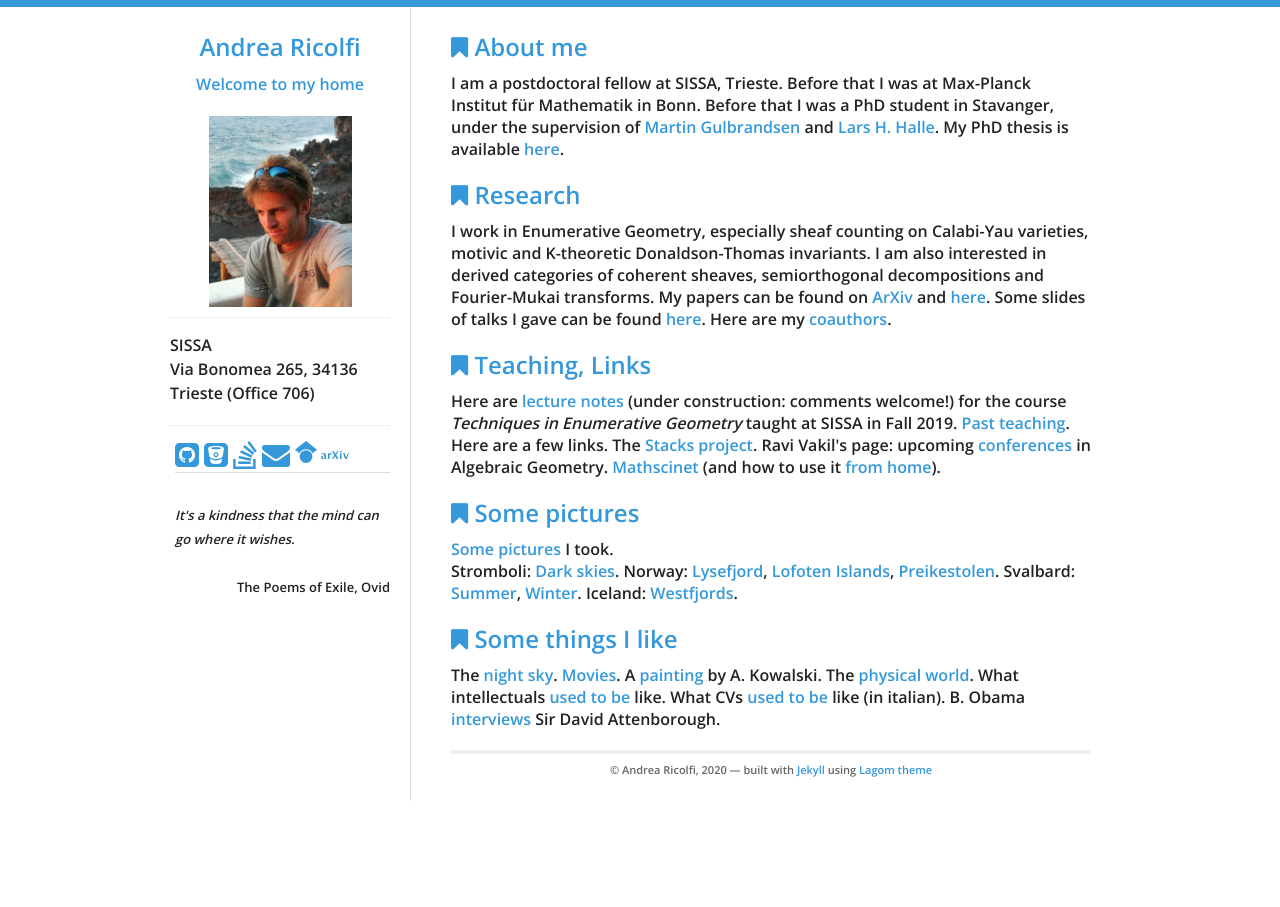
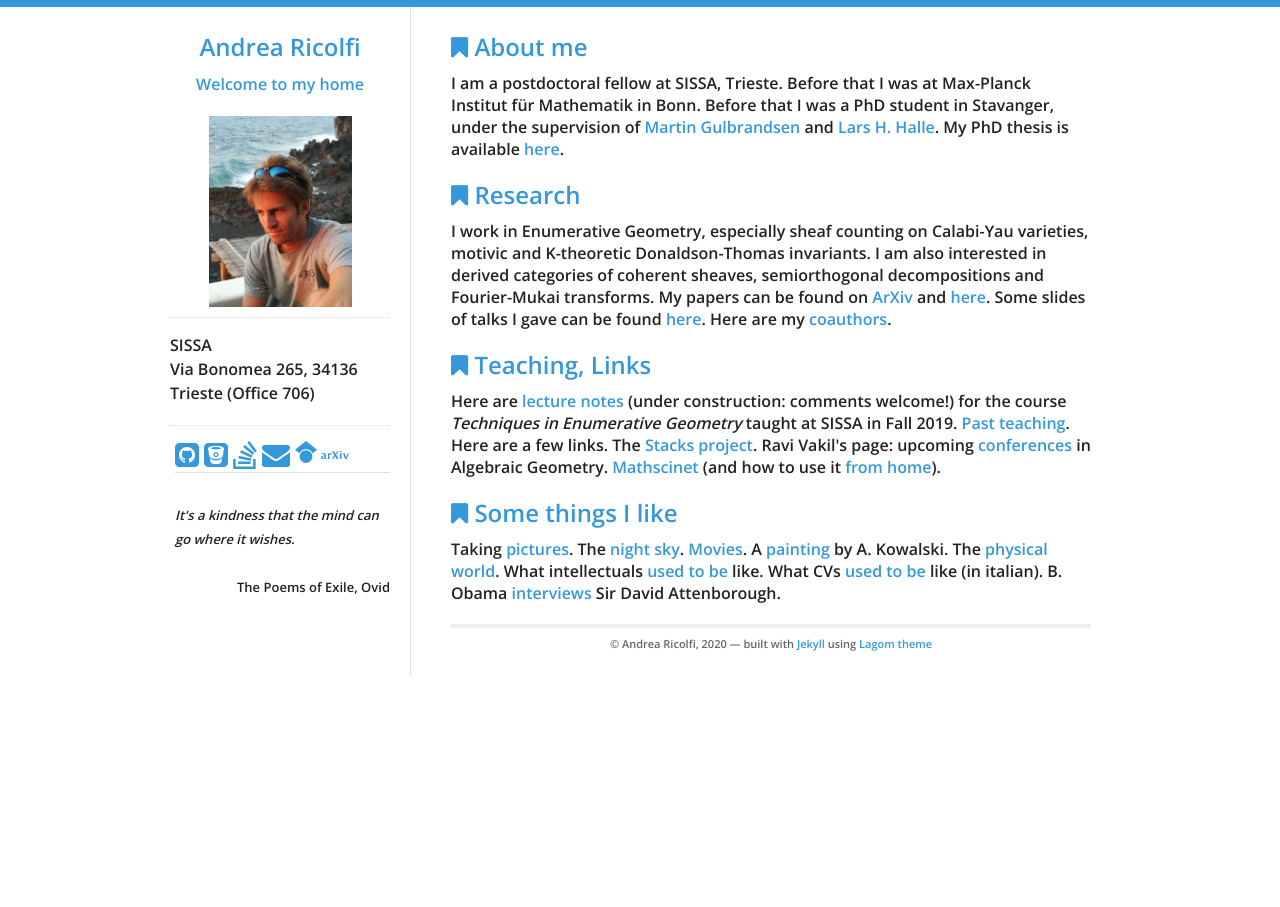
Before and after one commit to atricolfi/atricolfi.github.io, a Jekyll site: the page built from index.html, in a window 1280 px wide. Built offline with Jekyll 4.4.1, drawn with Linux system fonts in a browser that asks for light colours.

Commit message:
Update index.html

```diff
--- a/index.html
+++ b/index.html
@@ -30,23 +30,9 @@ in Algebraic Geometry. <a href="https://mathscinet.ams.org/mathscinet/">Mathscin
 </p>
 
 <div id="home">
-  <h2><i class="fa fa-bookmark"></i> Some pictures</h2>
-<p>
-  <a href="Photos_Page.html">Some pictures</a> I took.
-  <br>
-
-  Stromboli:
-  <a href="DarkSkies.html"> Dark skies</a>.
-  Norway:
-<a href="Lysefjord.html"> Lysefjord</a>, <a href="Lofoten.html">Lofoten Islands</a>, <a href="Preikestolen.html">Preikestolen</a>.
-  Svalbard:
-<a href="SvalbardSummer.html">Summer</a>, <a href="SvalbardWinter.html">Winter</a>.
-  Iceland: <a href="Iceland.html">Westfjords</a>.
-
-<div id="home">
   <h2><i class="fa fa-bookmark"></i> Some things I like </h2>
 <p>
-  The <a href=Astronomer.html>night sky</a>.
+  Taking <a href="Photos_Page.html">pictures</a>. The <a href=Astronomer.html>night sky</a>.
   <a href=Movies.html>Movies</a>.
   A <a href=kowalski.html>painting</a> by A. Kowalski. The <a href=Haruf.html>physical world</a>.
   What intellectuals <a href=J'accuse.pdf>used to be</a> like. What CVs <a href="Calvino.html">used to be</a> like (in italian).
```
